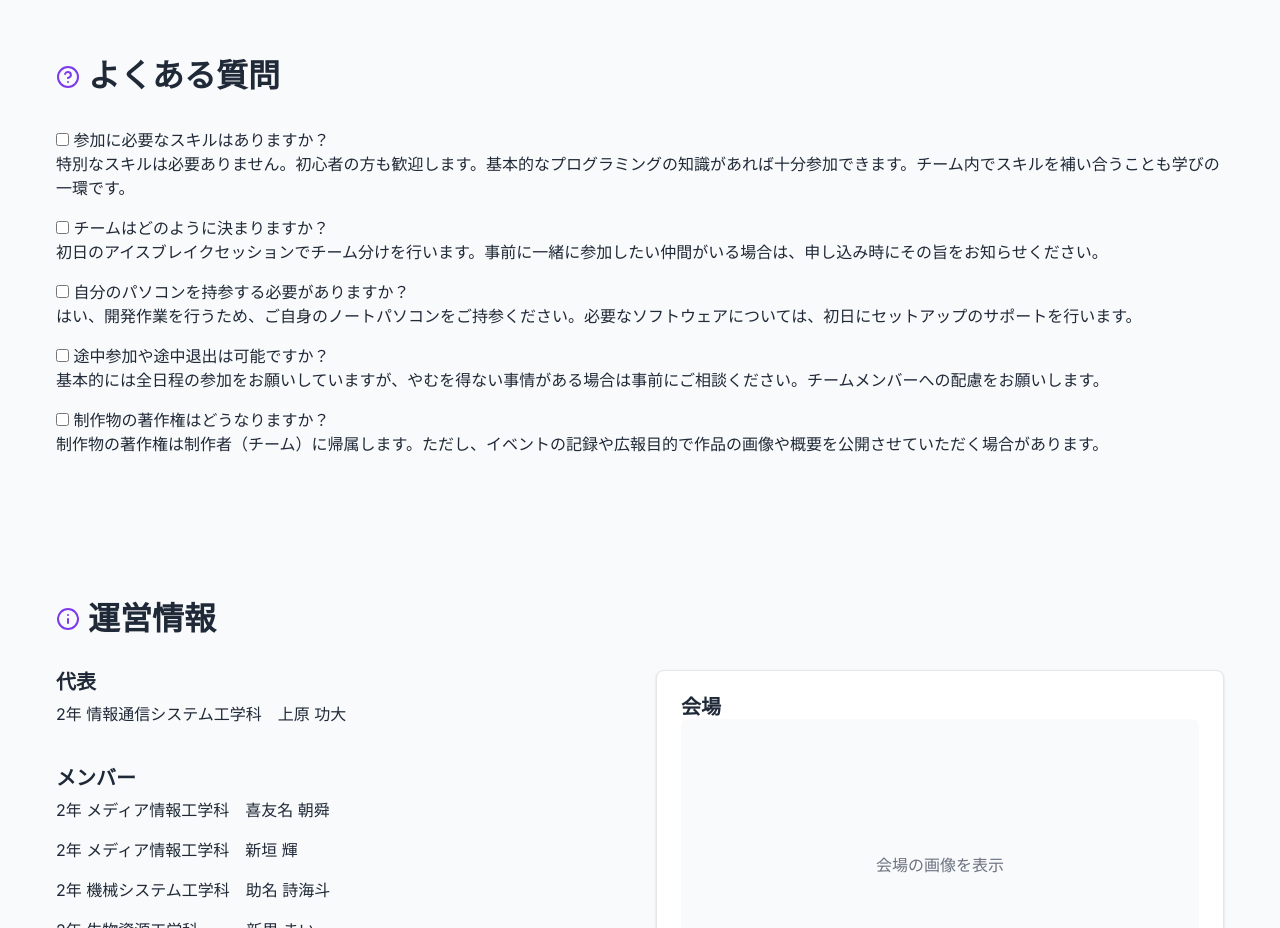
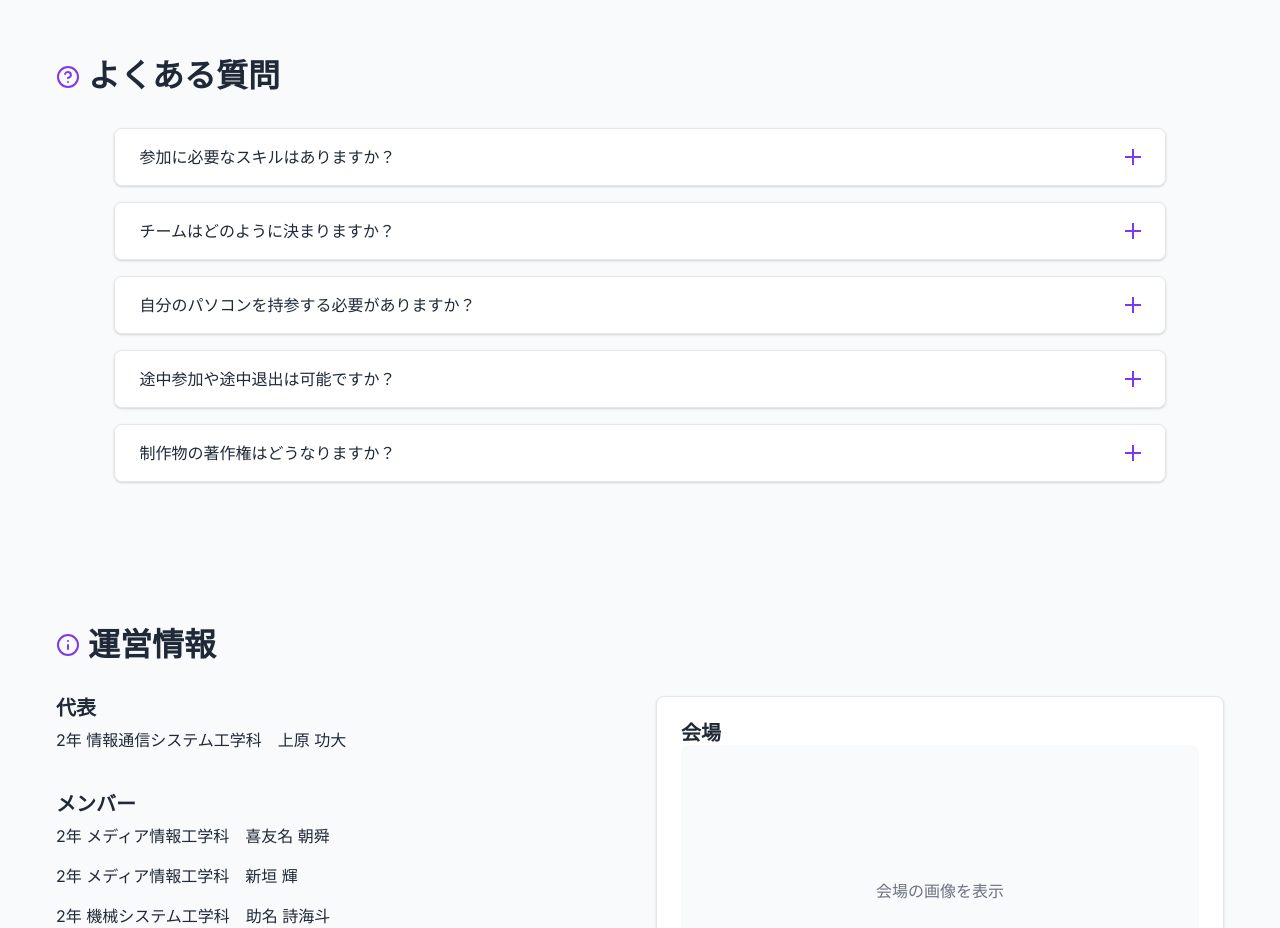
Before and after one commit to AIscHack-inOKI/home, a plain HTML site: page index.html in a window 1280 px wide. Shown: the part 2940-3868 px from the top of the page. Drawn offline with Linux system fonts and the light colour scheme.

Commit message:
Update styles.css with new designs

```diff
--- a/css/styles.css
+++ b/css/styles.css
@@ -449,3 +449,114 @@
     text-align: left;
   }
 }
+
+/* FAQ Section */
+.faq-container {
+  width: 100%;
+  margin: 0 auto;
+}
+
+.faq-item {
+  margin-bottom: 1rem;
+  border: 1px solid var(--border);
+  border-radius: var(--radius);
+  overflow: hidden;
+  background-color: var(--background);
+  box-shadow: var(--shadow);
+  transition: all 0.3s ease;
+}
+
+.faq-item:hover {
+  box-shadow: var(--shadow-md);
+}
+
+.faq-toggle {
+  display: none;
+}
+
+.faq-question {
+  display: flex;
+  justify-content: space-between;
+  align-items: center;
+  padding: 1rem 1.5rem;
+  cursor: pointer;
+  font-weight: 500;
+  background-color: var(--background);
+  transition: background-color 0.3s ease;
+}
+
+.faq-question span {
+  color: var(--text);
+}
+
+.faq-icon {
+  position: relative;
+  width: 16px;
+  height: 16px;
+  transition: transform 0.3s ease;
+}
+
+.faq-icon::before,
+.faq-icon::after {
+  content: '';
+  position: absolute;
+  background-color: var(--primary);
+  transition: transform 0.3s ease, opacity 0.3s ease;
+}
+
+.faq-icon::before {
+  top: 50%;
+  left: 0;
+  width: 100%;
+  height: 2px;
+  transform: translateY(-50%);
+}
+
+.faq-icon::after {
+  top: 0;
+  left: 50%;
+  width: 2px;
+  height: 100%;
+  transform: translateX(-50%);
+}
+
+.faq-toggle:checked + .faq-question {
+  background-color: var(--background);
+  border-bottom: 1px solid var(--border);
+}
+
+.faq-toggle:checked + .faq-question .faq-icon::after {
+  opacity: 0;
+  transform: translateX(-50%) rotate(90deg);
+}
+
+.faq-answer {
+  max-height: 0;
+  overflow: hidden;
+  transition: max-height 0.3s ease, padding 0.3s ease;
+  background-color: var(--background);
+}
+
+.faq-answer p {
+  color: var(--text-muted);
+  padding: 0 1.5rem;
+  margin: 0;
+  opacity: 0;
+  transition: opacity 0.3s ease, padding 0.3s ease;
+}
+
+.faq-toggle:checked ~ .faq-answer {
+  max-height: 300px; /* 十分な高さを確保 */
+}
+
+.faq-toggle:checked ~ .faq-answer p {
+  padding: 1rem 1.5rem 1.5rem;
+  opacity: 1;
+}
+
+/* レスポンシブ対応 */
+@media (min-width: 768px) {
+  .faq-container {
+    max-width: 90%;
+  }
+}
```
Lines whose indentation alone changed are shown as unchanged.
